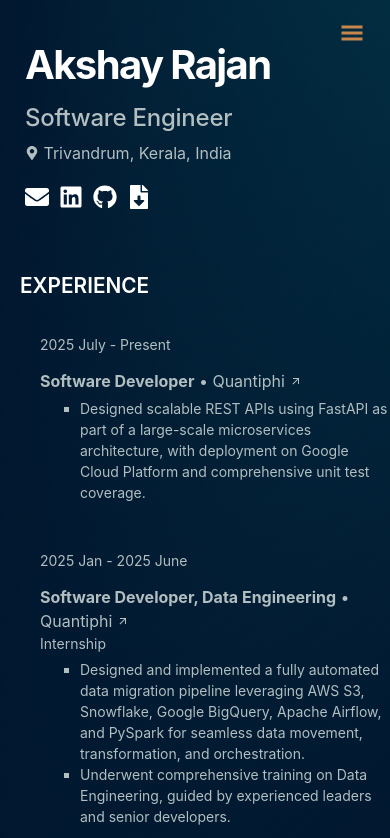
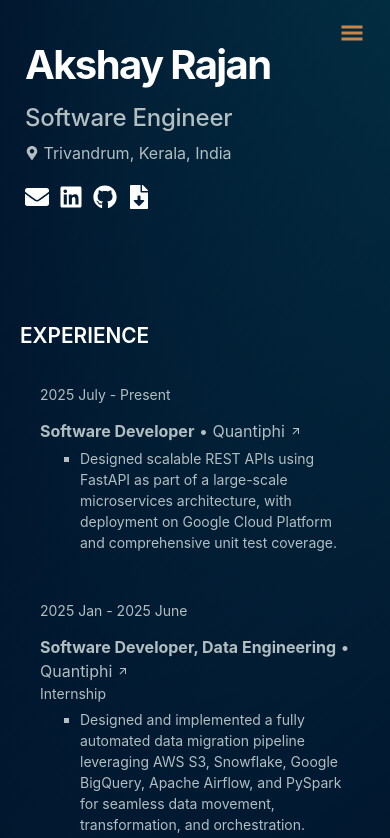
Before and after one commit to akshay-rajan/akshay-rajan.github.io, a React (Vite) app: page / in a window 390 px wide. Shown: the top 838 px of the page. Built offline with nearby package versions, Linux system fonts and the light colour scheme.

Commit message:
Fix spacing bugs

```diff
--- a/src/styles/_navigation.scss
+++ b/src/styles/_navigation.scss
@@ -79,7 +79,7 @@
     opacity: 1;
     visibility: visible;
     transform: scale(1);
-    transition: all 0.4s cubic-bezier(0.25, 0.46, 0.45, 0.94);
+    transition: all 0.2s cubic-bezier(0.25, 0.46, 0.45, 0.94);
 
     &.hidden {
       opacity: 0;
--- a/src/styles/main.scss
+++ b/src/styles/main.scss
@@ -181,7 +181,10 @@ footer {
 
 @media screen and (max-width: 798px) {
   body {
-    margin: 10px;
+    margin: 0;
+    padding: 0;
+    overflow-x: hidden;
+
     h2 {
       margin-bottom: 10px;
       margin-top: 0;
@@ -189,12 +192,20 @@ footer {
   }
 
   .resume-container {
+    padding: 10px;
     flex-direction: column;
+
+    .content {
+      width: 100%;
+      padding: 0;
+
+      section {
+        margin-bottom: auto;
+        padding: 10px;
+      }
+    }
   }
 
-  section {
-    margin-bottom: auto;
-  }
   .header {
     margin-top: 10px;
     position: relative;
```
